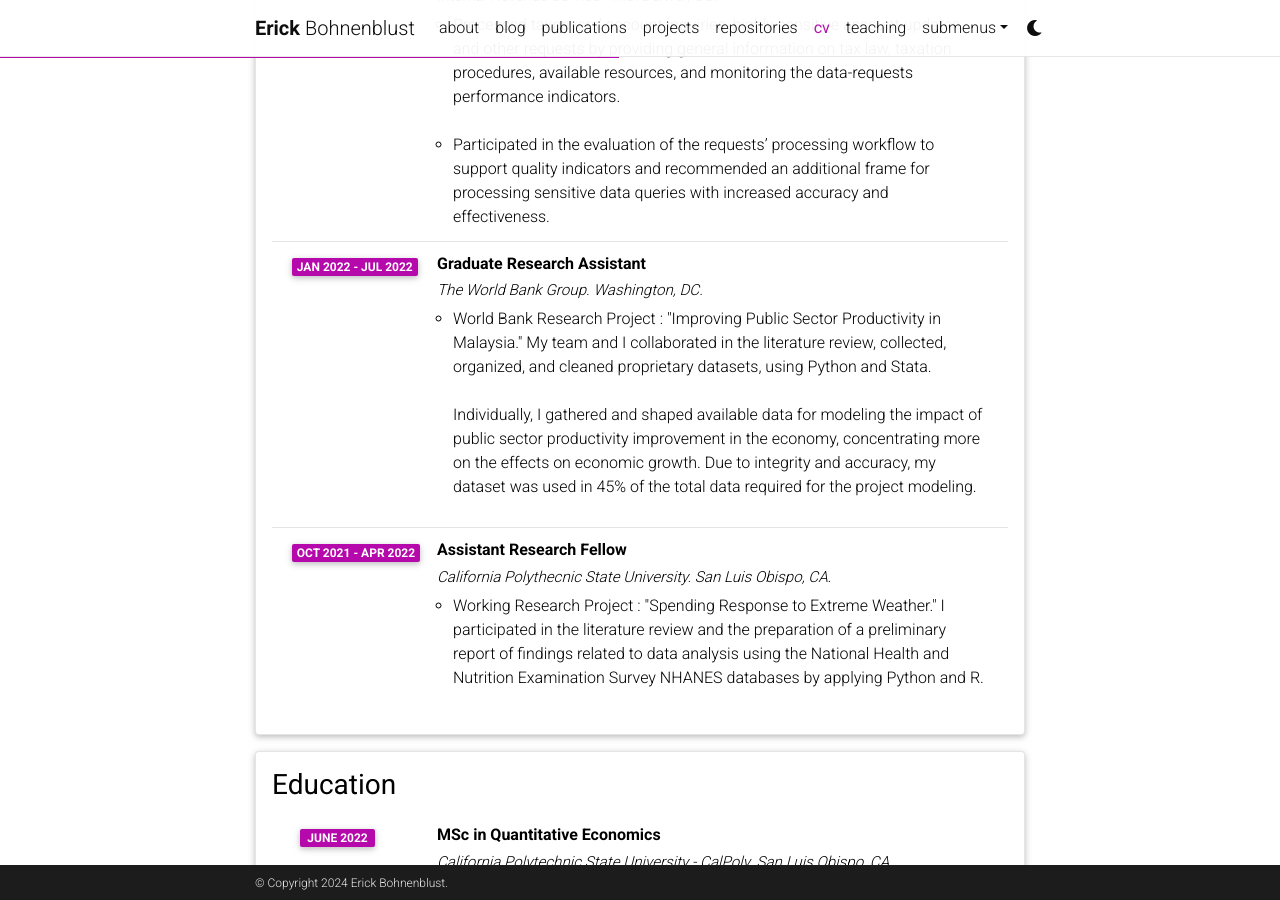
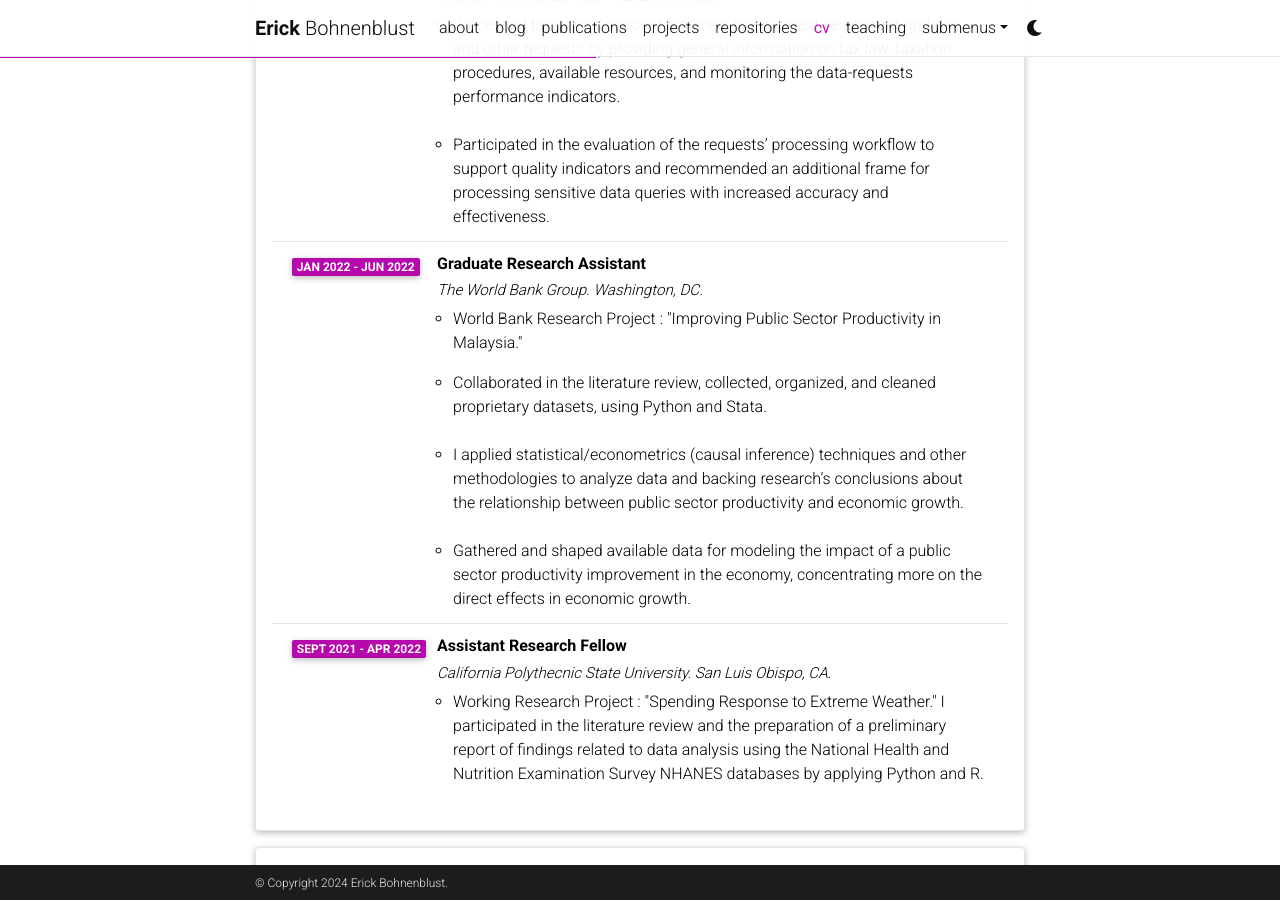
Before and after one commit to ebohnenb/ebohnenb.github.io, a Jekyll site: the page built from _pages/cv.md, in a window 1280 px wide and 900 px high, scrolled down 1202 px. Built offline with Jekyll 4.4.1, drawn with Linux system fonts in a browser that asks for light colours; comment, search, counter and statistics services are not loaded; a style sheet for code colours, icons or effects is not loaded.

Commit message:
Update cv.yml

```diff
--- a/_data/cv.yml
+++ b/_data/cv.yml
@@ -38,13 +38,20 @@
 
     - title: Graduate Research Assistant
       institution: <i>The World Bank Group. Washington, DC.</i>
-      year: Jan 2022 - Jul 2022
+      year: Jan 2022 - Jun 2022
       description:
-        - <p>World Bank Research Project &#58; &#34;Improving Public Sector Productivity in Malaysia.&#34; My team and I collaborated in the literature review, collected, organized, and cleaned proprietary datasets, using Python and Stata. <br> <br> Individually, I gathered and shaped available data for modeling the impact of public sector productivity improvement in the economy, concentrating more on the effects on economic growth. Due to integrity and accuracy, my dataset was used in 45% of the total data required for the project modeling.</p>
+        - <p>World Bank Research Project &#58; &#34;Improving Public Sector Productivity in Malaysia.&#34;
+        - Collaborated in the literature review, collected, organized, and cleaned proprietary datasets, using Python and Stata.
+          <br>
+          <br>
+        - I applied statistical/econometrics (causal inference) techniques and other methodologies to analyze data and backing research’s conclusions about the relationship between public sector productivity and economic growth.
+          <br>
+          <br>
+        - Gathered and shaped available data for modeling the impact of a public sector productivity improvement in the economy, concentrating more on the direct effects in economic growth.
 
     - title: Assistant Research Fellow
       institution: <i>California Polythecnic State University. San Luis Obispo, CA.</i>
-      year: Oct 2021 - Apr 2022
+      year: Sept 2021 - Apr 2022
       description:
         - <p>Working Research Project &#58; &#34;Spending Response to Extreme Weather.&#34; I participated in the literature review and the preparation of a preliminary report of findings related to data analysis using the National Health and Nutrition Examination Survey NHANES databases by applying Python and R. </p>
 
```
